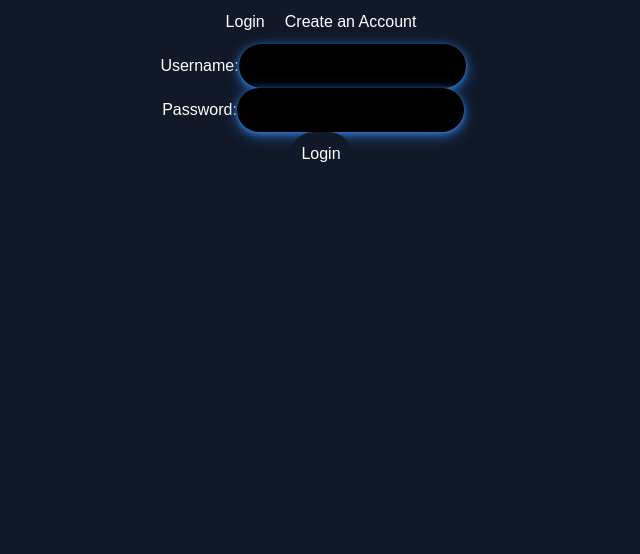
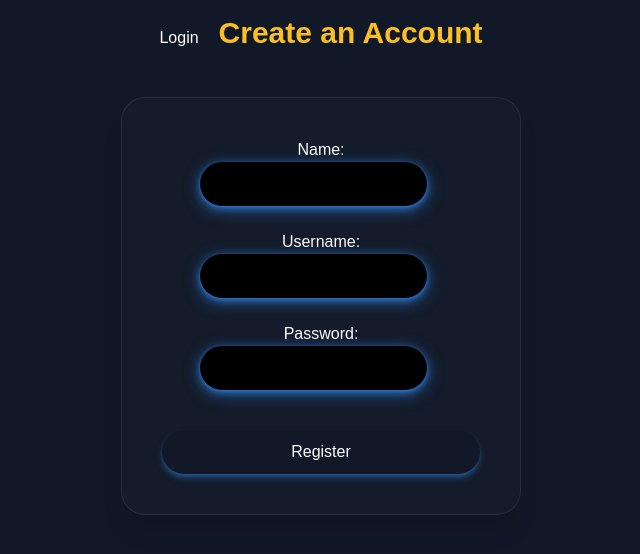
Before and after one commit to Mrpoink/DungeonMaster, a Next.js app in the folder dungeon-master/: page /pages/credentials in a window 1280 px wide. Shown: the top 554 px of the page, without its empty margins (319-959 px from the left). Built offline with nearby package versions, Linux system fonts and the light colour scheme.

Commit message:
updated credentials styling

```diff
--- a/dungeon-master/src/app/components/login/login.tsx
+++ b/dungeon-master/src/app/components/login/login.tsx
@@ -56,10 +56,10 @@ export default function Login() {
   };
 
   return (
-    <div className="login-container">
-      <form onSubmit={handleSubmit}>
+    <div className="credentials-container">
+      <form onSubmit={handleSubmit} className='credentials-form'>
         <div className="form-group">
-          <label htmlFor="username">Username:</label>
+          <label className='input-group' htmlFor="username">Username:</label>
           <input
             type="username"
             id="username"
@@ -69,7 +69,7 @@ export default function Login() {
           />
         </div>
         <div className="form-group">
-          <label htmlFor="password">Password:</label>
+          <label className='input-group' htmlFor="password">Password:</label>
           <input
             type="password"
             id="password"
@@ -78,7 +78,7 @@ export default function Login() {
             required
           />
         </div>
-        <button type="submit" disabled={isLoading}>
+        <button className="submit-button" type="submit" disabled={isLoading}>
             {isLoading ? 'Logging In...' : 'Login'}
         </button>
         {error && <p style={{ color: 'red' }}>{error}</p>}
--- a/dungeon-master/src/app/components/register/register.tsx
+++ b/dungeon-master/src/app/components/register/register.tsx
@@ -19,10 +19,8 @@ export default function Register() {
 
   const handleSubmit = async (e: { preventDefault: () => void; }) => {
     e.preventDefault();
-    // Here you would typically send the formData to a backend server for registration
     console.log('Registration data submitted:', formData);
     alert(`User ${formData.name} registered successfully!`);
-    // Optionally clear the form after submission
     setFormData({
       name: '',
       username: '',
@@ -42,10 +40,10 @@ export default function Register() {
   };
 
   return (
-    <div>
-      <form onSubmit={handleSubmit}>
+    <div className="credentials-container">
+      <form onSubmit={handleSubmit} className="credentials-form">
         <div>
-          <label htmlFor="name">Name:</label>
+          <label className="input-group" htmlFor="name">Name:</label>
           <input
             type="text"
             id="name"
@@ -56,7 +54,7 @@ export default function Register() {
           />
         </div>
         <div>
-          <label htmlFor="username">Username:</label>
+          <label className="input-group" htmlFor="username">Username:</label>
           <input
             type="username"
             id="username"
@@ -67,7 +65,7 @@ export default function Register() {
           />
         </div>
         <div>
-          <label htmlFor="password">Password:</label>
+          <label className="input-group" htmlFor="password">Password:</label>
           <input
             type="password"
             id="password"
@@ -77,7 +75,7 @@ export default function Register() {
             required
           />
         </div>
-        <button type="submit">
+        <button className="submit-button" type="submit">
           Register
         </button>
       </form>
--- a/dungeon-master/src/app/globals.css
+++ b/dungeon-master/src/app/globals.css
@@ -807,3 +807,84 @@ ring-color: #F59E0B;
   margin-top: 1rem;
   margin-bottom: 1rem;
 }
+
+
+/* --- Credentials/Form Page Styling --- */
+.credentials-container {
+    display: flex;
+    justify-content: center;
+    align-items: center;
+    max-height: 100vh;
+    padding: 1rem;
+    width: 100%;
+    box-sizing: border-box;
+}
+
+.credentials-form {
+    max-width: 400px; /* Max width for the form */
+    width: 100%;
+    /* Reusing char-sheet-container's visual style */
+    background-color: rgba(31, 41, 55, 0.3); /* bg-gray-800/30 */
+    box-shadow: 0 20px 25px -5px rgba(0, 0, 0, 0.1), 0 8px 10px -6px rgba(0, 0, 0, 0.1); /* shadow-2xl */
+    border: 1px solid rgba(55, 65, 81, 0.5); /* border border-gray-700/50 */
+    backdrop-filter: blur(12px); /* backdrop-blur-md */
+    border-radius: 1.5rem; /* rounded-3xl */
+    padding: 2.5rem; /* p-10 */
+    display: flex;
+    flex-direction: column;
+    gap: 1.5rem;
+}
+
+.form-heading {
+    /* Styles similar to h1 or another major heading */
+    font-size: 1.875rem; /* text-3xl */
+    font-weight: 700;
+    color: #FBBF24; /* text-yellow-400 */
+    margin-bottom: 1rem;
+    text-align: center;
+}
+
+.input-group {
+    display: flex;
+    flex-direction: column;
+    gap: 0.5rem;
+}
+
+.input-label {
+    font-size: 1rem;
+    font-weight: 500;
+    color: white; /* Consistent foreground color */
+    text-align: left;
+    padding-left: 0.5rem; /* Slight indentation */
+}
+
+/* Leveraging the existing global 'input' style */
+.credentials-form .form-input {
+    /* Overwrite global styles if necessary, but mainly just ensure they apply */
+    width: 100%; /* Make input full width of the form container */
+    box-sizing: border-box;
+    /* The global 'input' style:
+       background-color: black;
+       color: white;
+       box-shadow: rgba(44, 108, 187, 0.7) ...;
+       border-radius: 25px;
+       padding: 10px; */
+}
+
+/* Applying the existing global 'button' style */
+.credentials-form .submit-button {
+    /* Inherits global button styles:
+       border-radius: 25px;
+       background-color: #111827;
+       ...
+    */
+    width: 100%;
+    margin-top: 1rem;
+    color: white; /* Ensure text is visible on the dark button */
+    /* Add a subtle box-shadow for emphasis, maybe an inverted one */
+    box-shadow: rgba(44, 108, 187, 0.7) 0 4px 6px -1px, rgba(44, 108, 187, 0.5) 0 2px 4px -2px;
+}
+.credentials-form .submit-button:hover {
+    transform: scale(1.05);
+    background-color: #1f2937; /* Slightly lighter on hover */
+}
--- a/dungeon-master/src/app/pages/credentials/credentials.tsx
+++ b/dungeon-master/src/app/pages/credentials/credentials.tsx
@@ -4,12 +4,22 @@ import Register from '@/app/components/register/register';
 import Login from '@/app/components/login/login';
 
 export default function Credentials() {
-  const [showLogin, setShowLogin] = useState(true);
+  const [showLogin, setShowLogin] = useState(false);
 
   return (
-    <div className="login-container">
-      <button onClick={() => setShowLogin(true)}>Login</button>
-      <button onClick={() => setShowLogin(false)}>Create an Account</button>
+    <div>
+      <button
+        onClick={() => setShowLogin(true)}
+        className={showLogin ? 'form-heading' : ''}
+      >
+        Login
+      </button>
+      <button
+        onClick={() => setShowLogin(false)}
+        className={showLogin ? '' : 'form-heading'}
+      >
+        Create an Account
+      </button>
       {showLogin ? <Login /> : <Register />}
     </div>
   );
```
